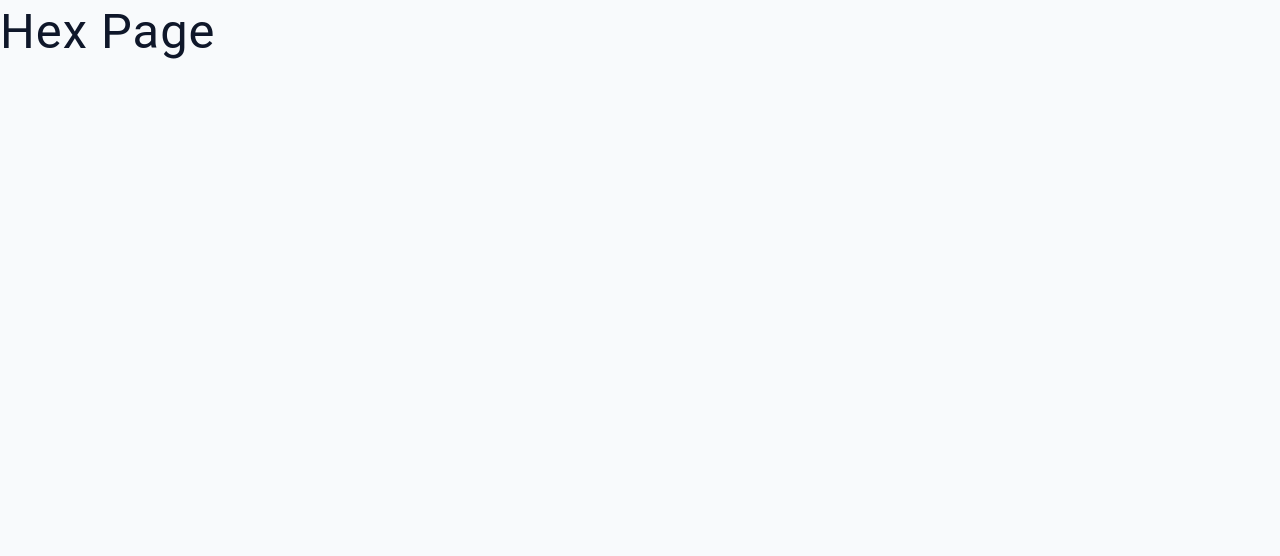
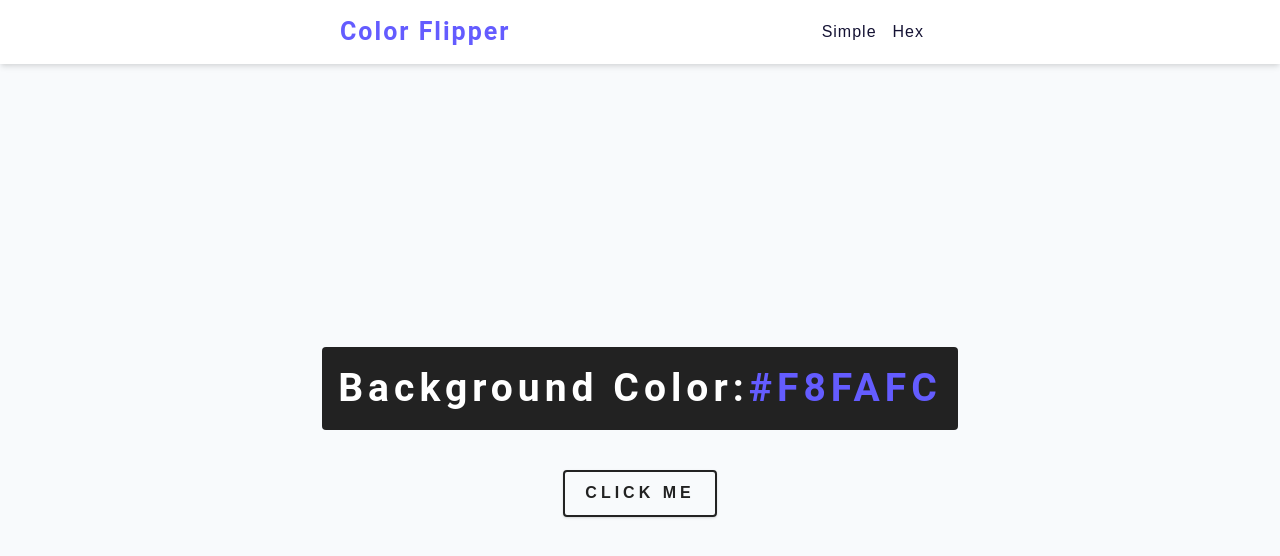
Before and after one commit to smajaas/HTML-CSS-Mini-Projs-1, a plain HTML site: page 01-color-flipper/final/hex.html in a window 1280 px wide. Drawn offline with Linux system fonts and the light colour scheme.

Commit message:
color flipper hero section completed

```diff
--- a/01-color-flipper/final/hex.html
+++ b/01-color-flipper/final/hex.html
@@ -10,12 +10,26 @@
     <!-- font-awesome -->
     <link
       rel="stylesheet"
-      href="https://cdnjs.cloudflare.com/ajax/libs/font-awesome/5.14.0/css/all.min.css"
+      href="./fontawesome-free-6.2.1-web/css/all.min.css"
     />
     <!-- main css -->
     <link rel="stylesheet" href="./main.css" />
   </head>
   <body>
-    <h1>hex page</h1>
+    <nav>
+      <div class="nav-center">
+        <h4>color flipper</h4>
+        <ul class="nav-links">
+          <li><a href="index.html">simple</a></li>
+          <li><a href="hex.html">hex</a></li>
+        </ul>
+      </div>
+    </nav>
+    <main>
+      <div class="container">
+        <h2>background color:<span class="color">#f8fafc</span></h2>
+        <button class="btn btn-hero" id="btn">click me</button>
+      </div>
+    </main>
   </body>
 </html>
--- a/01-color-flipper/final/main.css
+++ b/01-color-flipper/final/main.css
@@ -301,3 +301,37 @@ nav a:hover {
 Container
 ===============
 */
+main {
+  height: calc(100vh - 4rem);
+  display: grid;
+  place-items: center;
+}
+.container {
+  text-align: center;
+}
+.container h2 {
+  background: var(--black);
+  color: var(--white);
+  padding: 1rem;
+  border-radius: var(--borderRadius);
+  margin-bottom: 2.5rem;
+  letter-spacing: 5px;
+  font-weight: 600;
+}
+.color {
+  color: var(--primary-500);
+  text-transform: uppercase;
+}
+.btn-hero {
+  text-transform: uppercase;
+  background: transparent;
+  color: var(--black);
+  letter-spacing: 0.25rem;
+  font-weight: bold;
+  border: 2px solid var(--black);
+  padding: 0.75rem 1.25rem;
+}
+.btn-hero:hover {
+  color: var(--white);
+  background: var(--black);
+}
```
